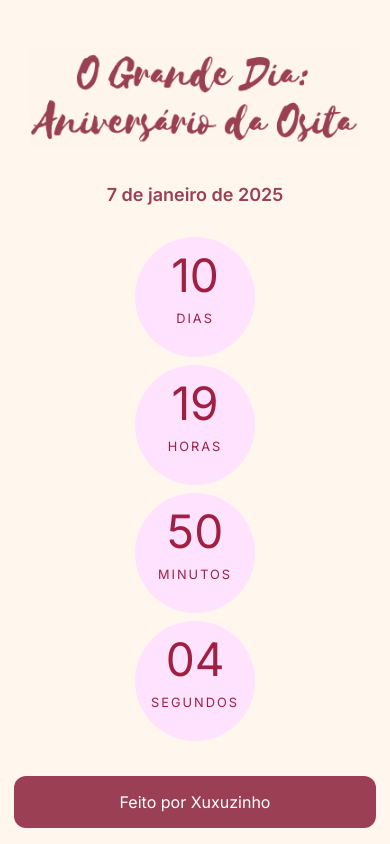
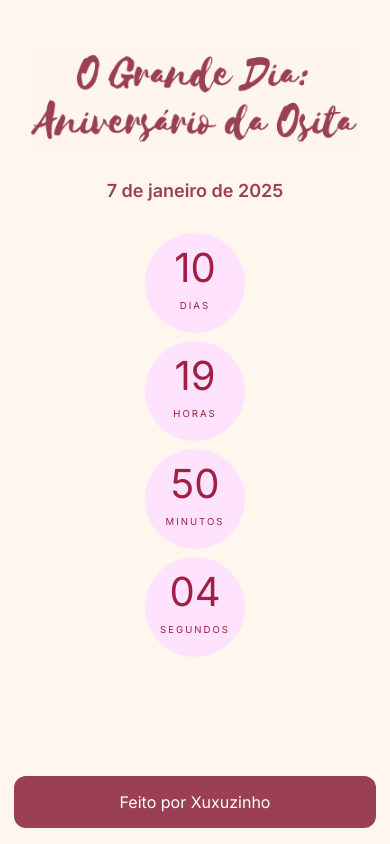
Before and after one commit to JMalheiros/ositas-birthday-2025, a React (Create React App) app: page / in a window 390 px wide. Built offline with nearby package versions, Linux system fonts and the light colour scheme.

Commit message:
fix/fix mobile version on iphone

```diff
--- a/public/index.html
+++ b/public/index.html
@@ -2,7 +2,7 @@
 <html lang="en">
   <head>
     <meta charset="utf-8" />
-    <link rel="icon" href="%PUBLIC_URL%/logoZita.png" />
+    <link rel="icon" href="%PUBLIC_URL%/logozita.png" />
     <meta name="viewport" content="width=device-width, initial-scale=1" />
     <meta name="theme-color" content="#000000" />
     <meta
--- a/src/components/CountDownTimer.css
+++ b/src/components/CountDownTimer.css
@@ -33,6 +33,8 @@ body {
   height: fit-content;
   max-width: 100vw;
   margin: 2rem 0;
+  display: flex;
+  justify-content: center;
 }
 
 .countdown-date {
@@ -82,12 +84,10 @@ body {
 }
 
 .countdown-value > span {
-  display: relative;
   color: #9F2042;
   font-size: 0.8rem;
   letter-spacing: 2px;
   text-transform: uppercase;
-  bottom: 1vh;
 }
 
 @media only screen and (max-width: 600px) {
@@ -102,9 +102,13 @@ body {
   }
 
   .countdown-value:not(span) {
-    font-size: 46px;
-    width: 120px;
-    height: 120px;
+    font-size: 40px;
+    width: 100px;
+    height: 100px;
+  }
+
+  .countdown-value > span {
+    font-size: 0.6rem;
   }
 
   .countdown-value > p {
```
